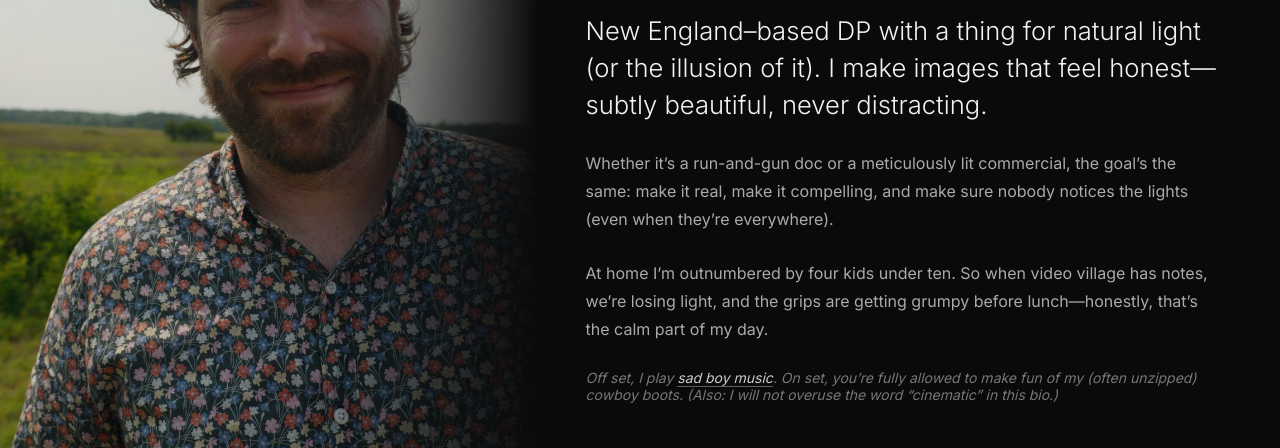
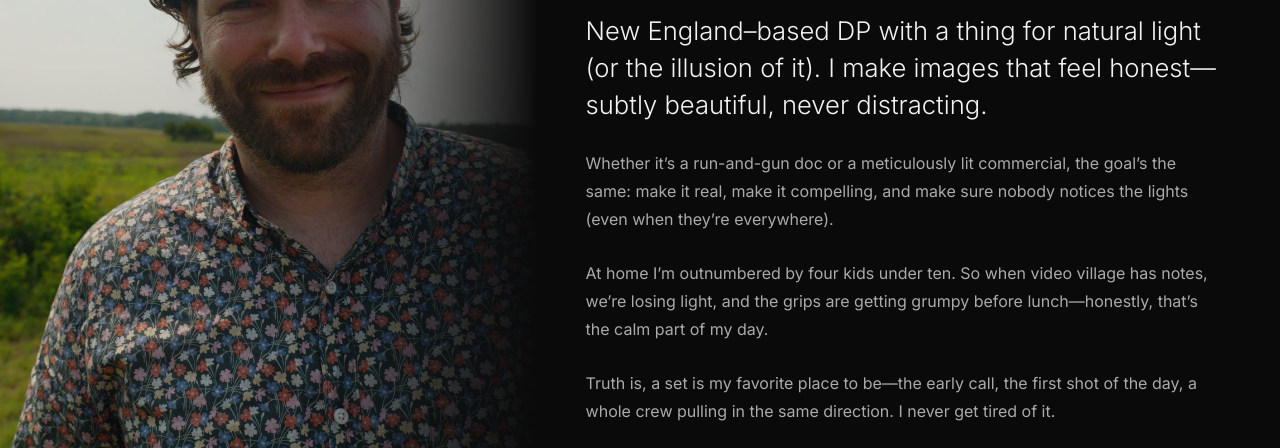
Before and after one commit to quintonbrogan-cloud/quinton-site, a plain HTML site: page about.html in a window 1280 px wide. Shown: the part 263-711 px from the top of the page. Drawn offline with Linux system fonts and the light colour scheme.

Commit message:
About: favorite place to be line
Co-Authored-By: Claude Opus 5.5 <noreply@anthropic.com>

```diff
--- a/about.html
+++ b/about.html
@@ -16,6 +16,7 @@
       <p class="lead">New England&ndash;based DP with a thing for natural light (or the illusion of it). I make images that feel honest&mdash;subtly beautiful, never distracting.</p>
       <p class="body">Whether it&rsquo;s a run-and-gun doc or a meticulously lit commercial, the goal&rsquo;s the same: make it real, make it compelling, and make sure nobody notices the lights (even when they&rsquo;re everywhere).</p>
       <p class="body">At home I&rsquo;m outnumbered by four kids under ten. So when video village has notes, we&rsquo;re losing light, and the grips are getting grumpy before lunch&mdash;honestly, that&rsquo;s the calm part of my day.</p>
+      <p class="body">Truth is, a set is my favorite place to be&mdash;the early call, the first shot of the day, a whole crew pulling in the same direction. I never get tired of it.</p>
       <p class="aside">Off set, I play <a href="https://quintonbroganmusic.com" target="_blank" rel="noopener">sad boy music</a>. On set, you&rsquo;re fully allowed to make fun of my (often unzipped) cowboy boots. (Also: I will <em>not</em> overuse the word &ldquo;cinematic&rdquo; in this bio.)</p>
       <div class="contact">
         <div>
```
